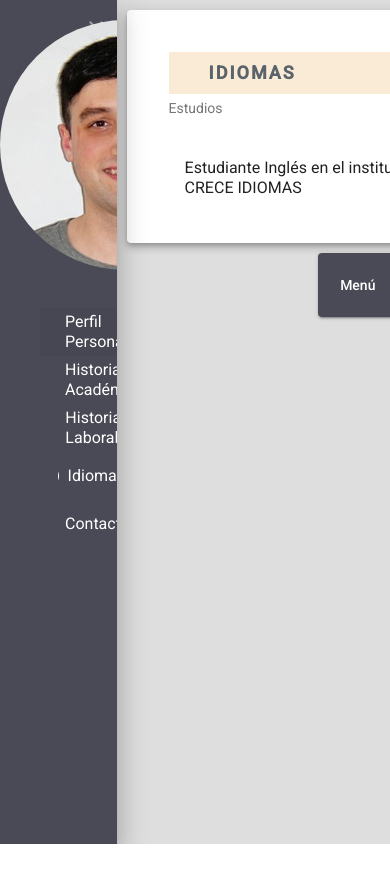
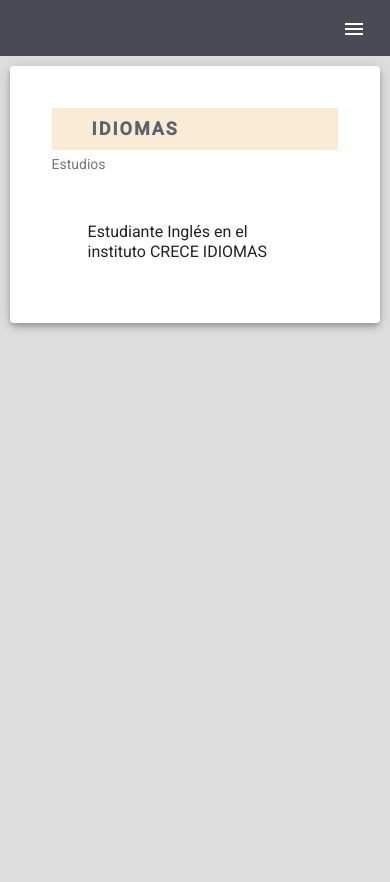
Before and after one commit to Caruunico/CVNicolasCaruso, an Angular app: page /idiomas in a window 390 px wide. Shown: the top 882 px of the page. Before the commit the page ends 844 px from the top, so only its background shows below. Built offline with nearby package versions, Linux system fonts and the light colour scheme.

Commit message:
responsive sidenav

```diff
--- a/src/app/app.component.css
+++ b/src/app/app.component.css
@@ -1,61 +1,56 @@
 .example-container{
     width: 100% !important;
-    height: 100% !important;
+    height: 10% !important;
 }
 .menu{
-    width: 30%;
+    width: 100%;
+    box-shadow: none;
     background-color: rgb(74, 74, 87);
+    overflow-x: hidden;
 }
 .contenido{
     background-color: rgb(223, 222, 222);
     overflow-x: hidden;
+    height: 100vh !important;
 }
 .list{
     color:white;
-    margin-left: 40px;
+    /* margin-left: 10px; */
 }
 .lista{
-    margin-top:30px;
+    text-align: center;
     overflow-x: hidden !important;
-
+    background-color: rgb(74, 74, 87);
 }
-.options{
-    display: flex;
-    flex-direction: row;
-    flex-wrap: nowrap;
-    align-content: space-around;
-    justify-content: flex-start;
-    align-items: center;
+img{
+    width: 240px;
+    margin: 30px;
+    border-radius: 50%;
 }
-mat-icon{
-    margin-right: 9px;
-}
-/* Estilos foto carnet*/
-img{
-    margin-top: 20px;
-    border-radius: 170px;
-    width: 250px;
-}
-
 .fotoCarnet{
     display: flex;
     align-items: center;
     justify-content: space-around;
 }
+  /* Estilos foto carnet*/
+ @media only screen and (max-width: 700px){
+    img{
+        width: 121px;
+        margin: 20px;
+        border-radius: 50%;
+    }
+    .menu{
+        justify-content: flex-end;
+    }
+}
+ @media only screen and (min-width: 701px) and (max-width: 1080px){
+    img{
+        width: 142px;
+        margin: 20px;
+        border-radius: 50%;
+    }
+    .menu{
+        justify-content: flex-end;
 
-/*Estilos toggle buttons*/
-.toggleButton{
-    position: fixed;
-    z-index: 99;
-    right: -2%;
-    top: 30%;
-    width: 5rem;
-    height: 4rem;
-    background-color:  rgb(74, 74, 87);
-}
-.toggleClose{
-    color: rgb(161, 158, 158);
-    float: right;
-    margin-top: 1rem;
-    cursor: pointer;
-}
+    }
+ }
--- a/src/app/app.component.html
+++ b/src/app/app.component.html
@@ -1,6 +1,7 @@
-<mat-drawer-container class="example-container" [hasBackdrop]="false">
-    <mat-drawer #drawer mode="push" opened class="menu">
-      <mat-icon (click)="drawer.toggle()" matTooltip="Cerrar menú" matTooltipPosition="before" class="toggleClose">close</mat-icon>
+<!--
+<mat-drawer-container class="example-container " [hasBackdrop]="false">
+    <mat-drawer #drawer mode="push" opened class="menu mat-elevation-z0">
+      <mat-icon (click)="drawer.toggle()" (click)="verDrawer(drawer)" matTooltip="Cerrar menú" matTooltipPosition="before" class="toggleClose">close</mat-icon>
       <div class="fotoCarnet">
         <img src="assets/fotocarnet.jpg" alt="">
       </div>
@@ -11,7 +12,33 @@
           </mat-selection-list>
     </mat-drawer>
     <mat-drawer-content class="contenido">
-      <button mat-raised-button color="primary" class="toggleButton" (click)="drawer.toggle()">Menú</button>
-        <router-outlet></router-outlet>
+      <div class="barraLateral" [hidden]="!drawer"> </div>
+      <button mat-raised-button color="primary" class="toggleButton" (click)="verDrawer(drawer)" (click)="drawer.toggle()">Menú</button>
+
+      <router-outlet></router-outlet>
+
     </mat-drawer-content>
-  </mat-drawer-container>
+  </mat-drawer-container> -->
+
+<div class="example-container" [class.example-is-mobile]="mobileQuery.matches">
+  <mat-toolbar color="primary" class="menu">
+    <button mat-icon-button (click)="snav.toggle()">
+      <mat-icon>menu</mat-icon>
+    </button>
+    <h1 class="example-app-name"></h1>
+  </mat-toolbar>
+  <mat-sidenav-container class="example-sidenav-container" >
+    <mat-sidenav #snav [mode]="mobileQuery.matches ? 'over' : 'side'"  class="lista" [fixedInViewport]="mobileQuery.matches"
+      fixedTopGap="56">
+      <div class="fotoCarnet">
+        <img src="assets/fotocarnet.jpg" alt="">
+      </div>
+      <mat-nav-list>
+        <a class="list" mat-list-item routerLink={{nav.ruta}} *ngFor="let nav of pages">{{nav.nombre}}</a>
+      </mat-nav-list>
+    </mat-sidenav>
+    <mat-sidenav-content class="contenido">
+      <router-outlet></router-outlet>
+    </mat-sidenav-content>
+  </mat-sidenav-container>
+</div>
--- a/src/app/app.component.ts
+++ b/src/app/app.component.ts
@@ -1,4 +1,6 @@
 import { Component } from '@angular/core';
+import {MediaMatcher} from '@angular/cdk/layout';
+import {ChangeDetectorRef, OnDestroy} from '@angular/core'
 
 interface Pages {
   nombre: string;
@@ -13,6 +15,8 @@ interface Pages {
   styleUrls: ['./app.component.css']
 })
 export class AppComponent {
+  mobileQuery: MediaQueryList;
+
   title = 'CurriculumVitae';
   pages: Pages[] = [
     {
@@ -41,9 +45,17 @@ export class AppComponent {
       icon: 'contact_mail'
     },
   ]
-  constructor(){}
+  drawer: any;
+  private _mobileQueryListener: () => void;
+
+  constructor(changeDetectorRef: ChangeDetectorRef, media: MediaMatcher) {
+    this.mobileQuery = media.matchMedia('(max-width: 600px)');
+    this._mobileQueryListener = () => changeDetectorRef.detectChanges();
+    this.mobileQuery.addListener(this._mobileQueryListener);
+  }
 
   ngOnInit(){}
 
 
+
 }
--- a/src/app/components/reusable-card/reusable-card.component.css
+++ b/src/app/components/reusable-card/reusable-card.component.css
@@ -63,3 +63,7 @@ a{
     color: #7492bf;
     text-decoration: auto;
 }
+.item{
+ height: fit-content;
+ padding: 10px;
+}
--- a/src/app/components/reusable-card/reusable-card.component.html
+++ b/src/app/components/reusable-card/reusable-card.component.html
@@ -3,12 +3,12 @@
   <mat-card-subtitle>{{data.subTituloCard}}</mat-card-subtitle>
   <mat-card-content>
     <p class="pieDeTituloCard">{{data.pieDeTituloCard}}</p>
-    <mat-selection-list #shoes [multiple]="false" *ngFor="let item of data.contenidoCard">
+    <mat-selection-list class="item" #shoes [multiple]="false" *ngFor="let item of data.contenidoCard">
       <h2><b>{{item.titulo}}</b></h2>
       <mat-card-subtitle>{{item.subtitulo}}</mat-card-subtitle>
       <mat-card-subtitle><b>{{item.periodo}}</b></mat-card-subtitle>
       <mat-card-subtitle><b>{{item.funciones}}</b></mat-card-subtitle>
-      <mat-list-option *ngFor="let element of item.contenido" [value]="element">
+      <mat-list-option class="item" *ngFor="let element of item.contenido" [value]="element">
         <p *ngIf="!element.negrita && !element.link">{{element.texto}}</p>
         <p *ngIf="element.negrita"><b>{{element.texto}}</b></p>
         <p *ngIf="element.link">
```
Also changed, not shown: src/app/material/material.module.ts (+8 -2 lines).
